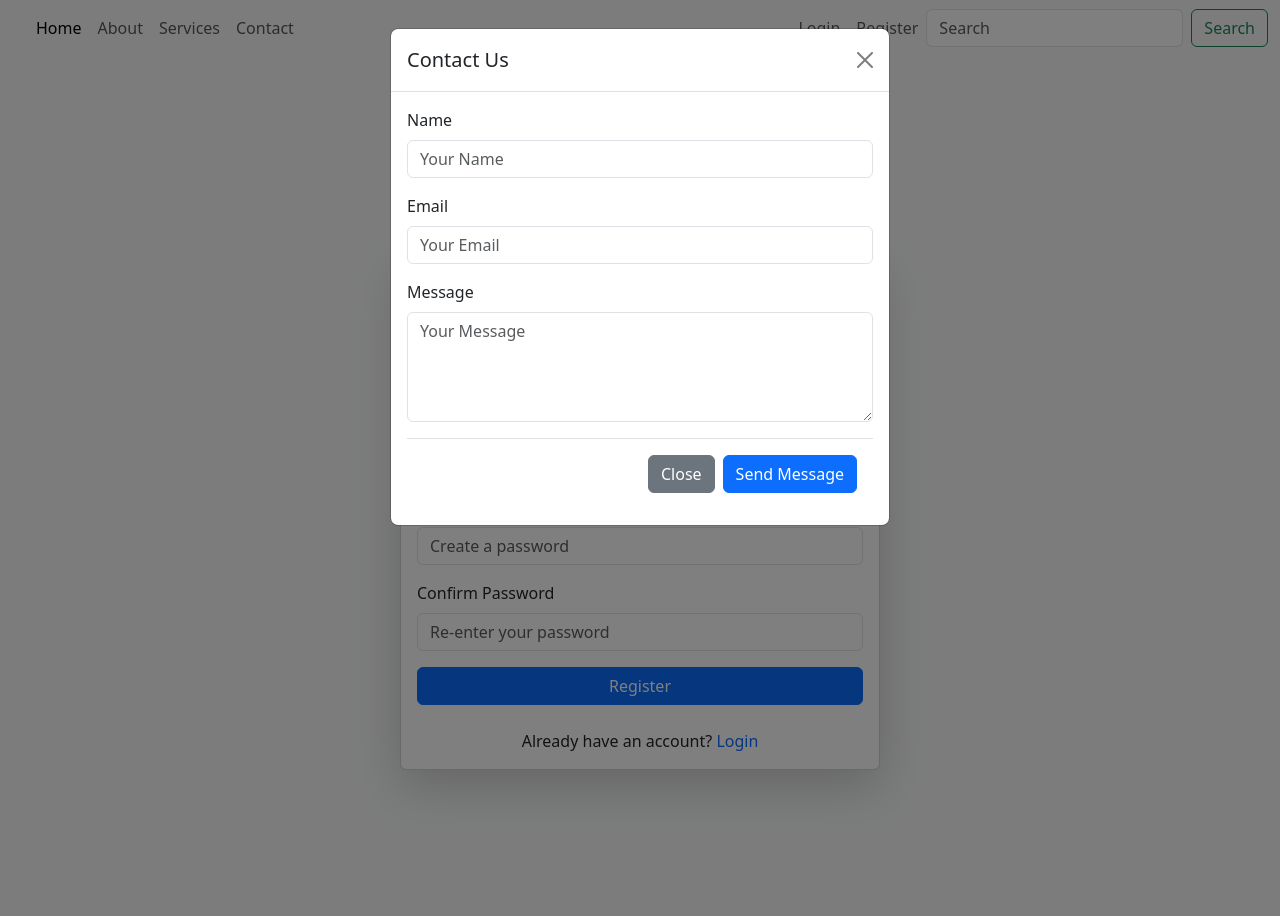
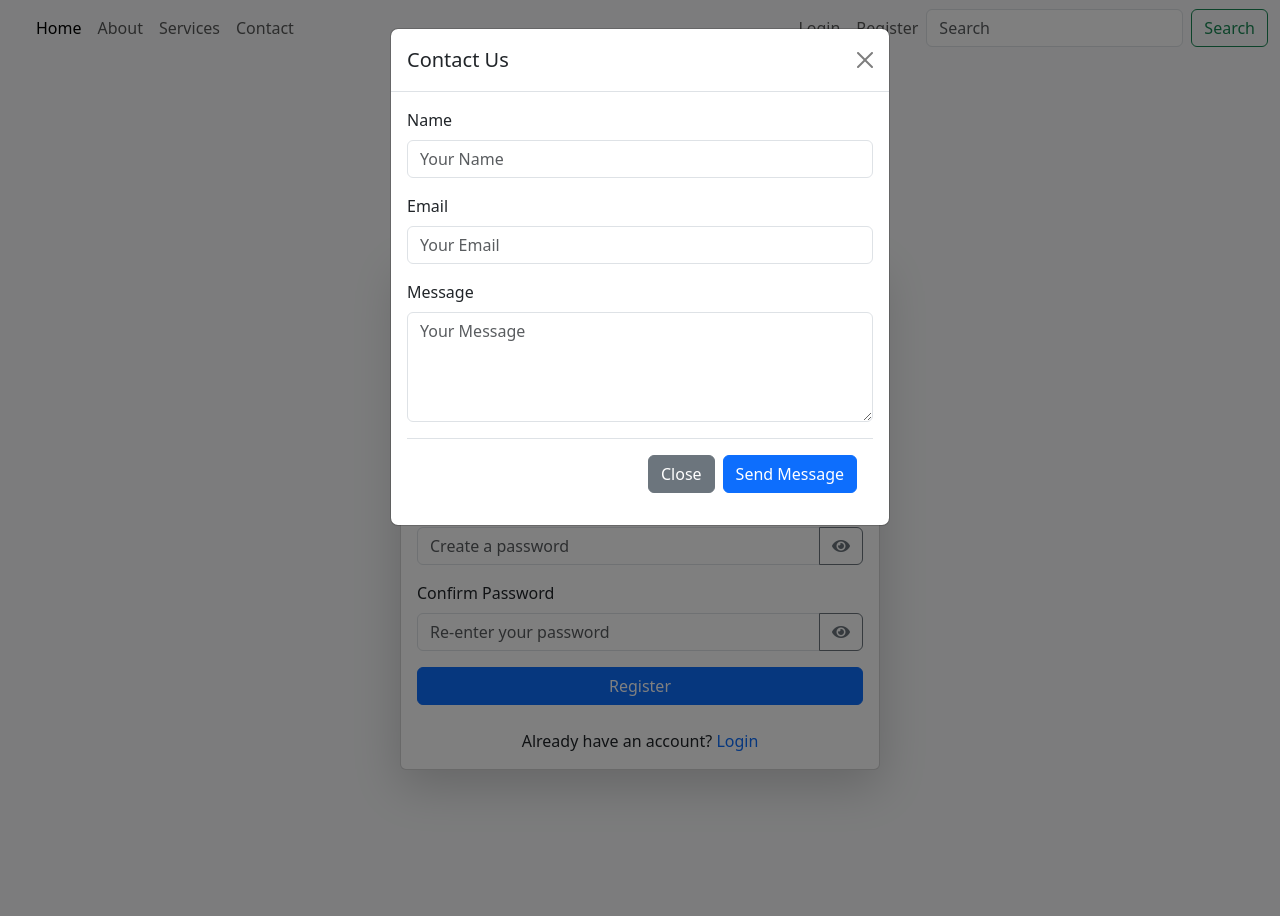
Before and after one commit to sowbaraniga26/laravel_music_app, a Laravel app: page /register in a window 1280 px wide. Run offline with Laravel 10, Linux system fonts and the light colour scheme; data that the repository does not hold is empty; parts of the project's set-up code (start-up, migrations or seed data) failed here and were passed over; some libraries are stand-ins or nearby versions.

Commit message:
show and hide password Register UI added

```diff
--- a/resources/views/frontend/auth/register.blade.php
+++ b/resources/views/frontend/auth/register.blade.php
@@ -17,8 +17,6 @@
             </div>
         @endif
 
-        <!-- registered successfully -->
-        <!-- Check if a success message exists in the session and display it -->
         @if (Session::has('success_message'))
             <div class="alert alert-success">
                 {{ Session::get('success_message') }}
@@ -26,7 +24,6 @@
         @endif
 
         <form action="{{ route('home.store') }}" method="POST">
-          <!-- CSRF Token for Laravel -->
           @csrf
 
           <div class="mb-3">
@@ -39,14 +36,24 @@
             <input type="email" class="form-control" id="email" name="email" placeholder="Enter your email" required>
           </div>
 
-          <div class="mb-3">
+          <div class="mb-3 position-relative">
             <label for="password" class="form-label">Password</label>
-            <input type="password" class="form-control" id="password" name="password" placeholder="Create a password" required>
+            <div class="input-group">
+                <input type="password" class="form-control" id="password" name="password" placeholder="Create a password" required>
+                <button type="button" class="btn btn-outline-secondary toggle-password" data-target="#password">
+                    <i class="fa fa-eye"></i>
+                </button>
+            </div>
           </div>
 
-          <div class="mb-3">
+          <div class="mb-3 position-relative">
             <label for="confirmPassword" class="form-label">Confirm Password</label>
-            <input type="password" class="form-control" id="confirmPassword" name="password_confirmation" placeholder="Re-enter your password" required>
+            <div class="input-group">
+                <input type="password" class="form-control" id="confirmPassword" name="password_confirmation" placeholder="Re-enter your password" required>
+                <button type="button" class="btn btn-outline-secondary toggle-password" data-target="#confirmPassword">
+                    <i class="fa fa-eye"></i>
+                </button>
+            </div>
           </div>
 
           <button type="submit" class="btn btn-primary w-100">Register</button>
@@ -57,6 +64,25 @@
         </div>
       </div>
     </div>
-  </div>
+</div>
 
 @endsection
+
+@section('register_scripts')
+<script>
+    $(document).ready(function () {
+        console.log("Register script loaded");
+
+        // Toggle password visibility
+        $('.toggle-password').on('click', function () {
+            const target = $(this).data('target'); // Get the target input field
+            const inputField = $(target);
+            const type = inputField.attr('type') === 'password' ? 'text' : 'password';
+            inputField.attr('type', type);
+
+            // Toggle the eye icon
+            $(this).find('i').toggleClass('fa-eye fa-eye-slash');
+        });
+    });
+</script>
+@endsection
--- a/resources/views/frontend/layout/app.blade.php
+++ b/resources/views/frontend/layout/app.blade.php
@@ -52,5 +52,7 @@
     </script>
 
     @yield('login_scripts')
+
+    @yield('register_scripts')
 </body>
 </html>
```
